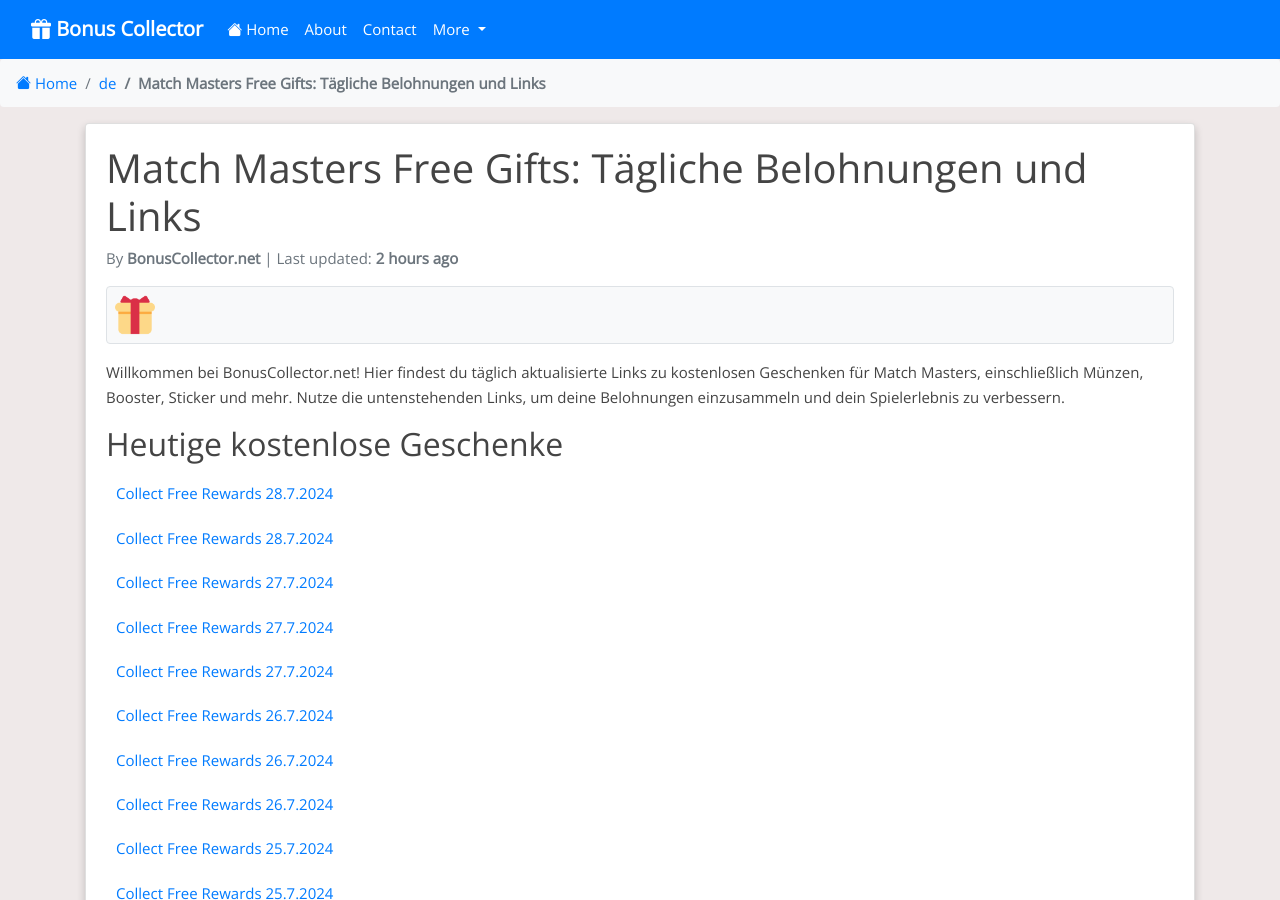
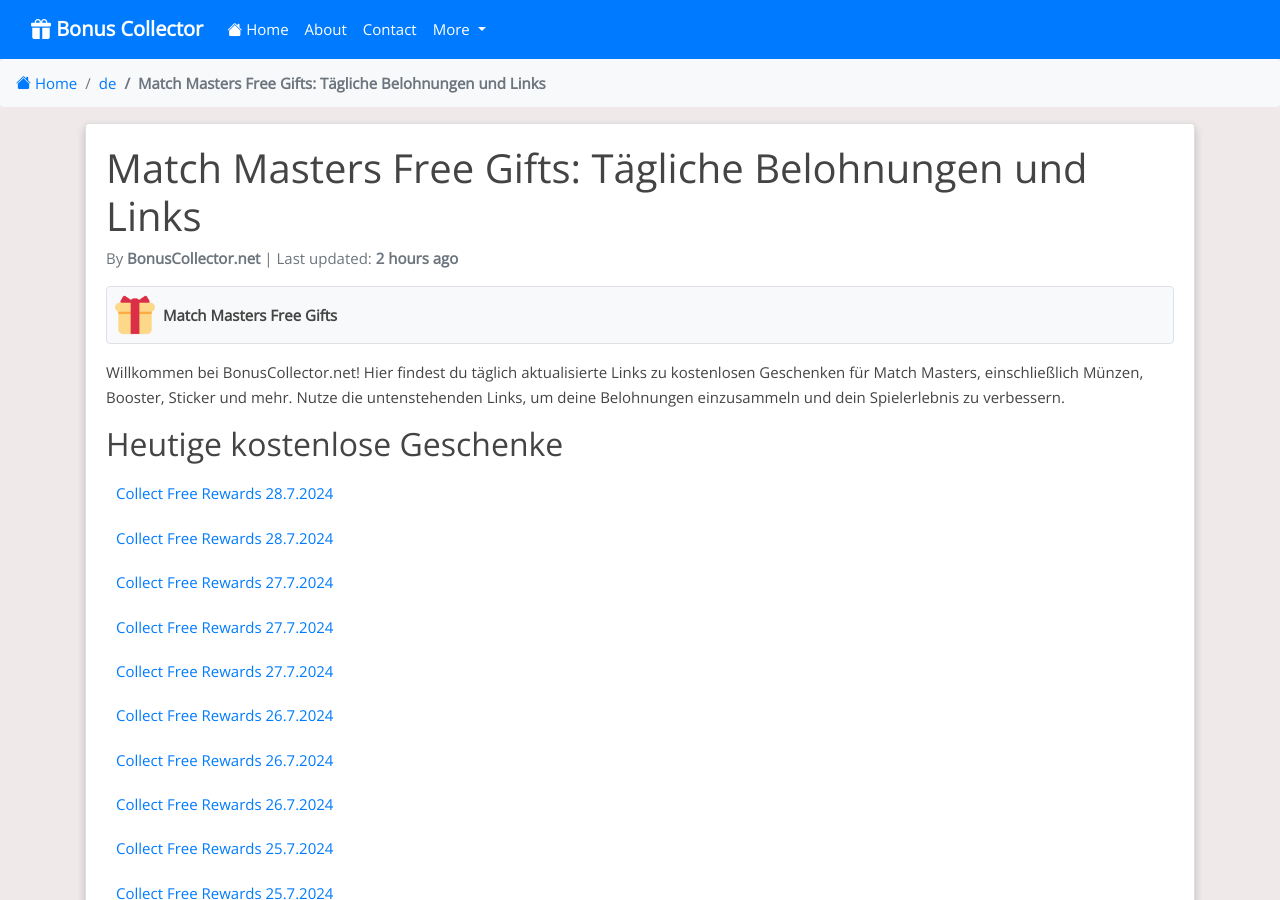
Before and after one commit to Prollad99/bs-net, a Jekyll site: the page built from de/_posts/2024-07-18-match-masters.md, in a window 1280 px wide and 900 px high. Built offline with Jekyll 4.4.1, drawn with Linux system fonts in a browser that asks for light colours; nearby versions of some CDN libraries; comment, search, counter and statistics services are not loaded.

Commit message:
Update 2024-07-18-match-masters.md

```diff
--- a/de/_posts/2024-07-18-match-masters.md
+++ b/de/_posts/2024-07-18-match-masters.md
@@ -9,6 +9,8 @@
 permalink: /de/match-masters-free-gifts/
 image: /assets/images/match-masters.webp
 include_file: match-masters.html
+manifest: /manifests/de/match-masters.json
+app_name: "Match Masters Free Gifts"
 ---
 
 Willkommen bei BonusCollector.net! Hier findest du täglich aktualisierte Links zu kostenlosen Geschenken für Match Masters, einschließlich Münzen, Booster, Sticker und mehr. Nutze die untenstehenden Links, um deine Belohnungen einzusammeln und dein Spielerlebnis zu verbessern.
```
